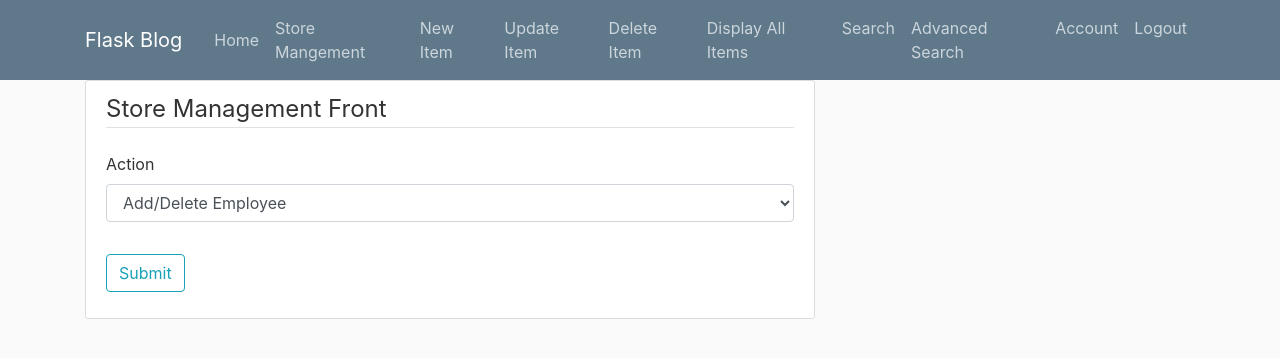
After one commit to bgmichael/CSC-455-Flask, a Flask app: page /storeManagementFront in a window 1280 px wide. The commit adds this page. Shown: the top 358 px of the page. Run offline with Flask 2, Linux system fonts and the light colour scheme; a user stored in the database is signed in; some libraries are stand-ins or nearby versions.

Commit message:
Transaction and Store management

```diff
--- a/flaskblog/forms.py
+++ b/flaskblog/forms.py
@@ -136,3 +136,9 @@ class SimulatedTransactionForm(FlaskForm):
 
 class HomeForm(FlaskForm):
     submit = SubmitField('Reset Database')
+
+class StoreManagementForm(FlaskForm):
+    options = [('Add/Delete Employee', 'Add/Delete Employee'),
+               ('Add/Delete Store', 'Add/Delete Store')]
+    SearchOption = SelectField('Action', choices=options)
+    submit = SubmitField('Submit')
--- a/flaskblog/gendata.py
+++ b/flaskblog/gendata.py
@@ -23,12 +23,12 @@ employeeData = [[123456,"Bob Dole","Manager",50000, '2019-06-11'], [123452,"Bets
                 [123446,"Penny Diaz","Cashier",15000, '2020-06-18'], [123440,"Susan Reynolds","Clerk",26000, '2016-05-28'],
                 [123441,"John Graham","Stocker",17000, '2020-01-17']]
 
-products = [[959742, 6.00, "Turkey Jerky Teriyaki", 1],
-            [50255224003, 3.50, "Ritter Sport Dark Chocolate", 1],
-            [80432106419, 20.00, "Single Pot Still Irish Whiskey", 1],
-            [859612001024, 9.99, "21st Amendment Hell or High Watermelon Wheat Beer", 1],
-            [805002000375, 4.00, "Dusk Deodorant", 1],
-            [321134771643, 3.00, "Blue Mint Antiseptic Mouth Rinse", 1]]
+products = [[959742, 6.00, "Turkey Jerky", 1],
+            [50255224003, 3.50, "Dark Chocolate", 1],
+            [80432106419, 20.00, "Irish Whiskey", 1],
+            [859612001024, 9.99, "Wheat Beer", 1],
+            [805002000375, 4.00, "Deodorant", 1],
+            [321134771643, 3.00, "Mouth Rinse", 1]]
 
 productInformationAndRelationship = [[1, "November 2022", 4.00, 959742],
                                      [2, "January 2021", 3.00, 50255224003],
--- a/flaskblog/routes.py
+++ b/flaskblog/routes.py
@@ -4,7 +4,7 @@ from PIL import Image
 from flask import render_template, url_for, flash, redirect, request, abort
 from flaskblog import app, db, bcrypt
 from flaskblog.forms import RegistrationForm, LoginForm, UpdateAccountForm, PostForm, ItemForm, SearchForm, UpdateItem, \
-    DeleteItem, AdvancedSearchFrontForm, SearchMaxForm, SearchExpirationForm, DisplayItemsForm, SimulatedTransactionForm, HomeForm
+    DeleteItem, AdvancedSearchFrontForm, SearchMaxForm, SearchExpirationForm, DisplayItemsForm, SimulatedTransactionForm, HomeForm, StoreManagementForm
 from flaskblog.models import User, Employees, Product, Product_Information, Part_Of_Relationship
 from flask_login import login_user, current_user, logout_user, login_required
 from flaskblog.gendata import genData, instantiateItem, instantiateProductInfo, instantiateRelationship, resetDatabase,\
@@ -302,6 +302,23 @@ def search():
                            form=form, legend='New Post', outputList=outputList, listLength=listLength)
 
 
+
+@app.route("/storeManagementFront", methods=['GET', 'POST'])
+@login_required
+def storeManagementFront():
+    form = StoreManagementForm()
+    searchOption = form.SearchOption.data
+    if form.validate_on_submit():
+        if searchOption == 'Add/Delete Employee':
+            return redirect(url_for('employeeManagement', title='Add/Delete Employee', form=form, legend='Add/Delete Employee'))
+        elif searchOption == 'Add/Delete Store':
+            return redirect(
+                url_for('storeManagement', title='Add/Delete Store', form=form, legend='Add/Delete Store'))
+
+    return render_template('StoreManagementFront.html', title='Store Management Front',
+                           form=form, legend='Store Management Front')
+
+
 @app.route("/advancedSearchFront", methods=['GET', 'POST'])
 @login_required
 def advancedSearchFront():
@@ -458,13 +475,34 @@ def advancedSearchExpiration():
 def advancedSearchTransaction():
     form = SimulatedTransactionForm()
     resultsList = []
+    transactionListProduct = []
+    priceList = []
     listLength = len(resultsList)
+    itemCount = len(transactionListProduct)
+    transactionCost = 0
+
     if form.validate_on_submit():
         transactionInput = form.transaction.data
-        print(transactionInput)
+        transactionListString = transactionInput.split(", ")
+
+        print(transactionListString)
+        for item in transactionListString:
+            productName = db.session.query(Product).filter\
+                (Product.product_name == item).all()
+            transactionListProduct.append(productName)
+            print(transactionListProduct)
+        for product in transactionListProduct:
+            itemPrice = product[0].price
+            priceList.append(itemPrice)
+            print(priceList)
+        transactionCost = sum(priceList)
+        transactionCost = round(transactionCost, 2)
+        itemCount = len(transactionListProduct)
+
 
     return render_template('AdvancedSearchTransaction.html', title='Simulated Transaction',
-                           form=form, legend='Simulated Transaction', resultsList=resultsList, listLength=listLength)
+                           form=form, legend='Simulated Transaction', transactionListProduct=transactionListProduct,
+                           itemCount=itemCount, transactionCost=transactionCost)
 
 
 @app.route("/post/<int:post_id>")
--- /dev/null
+++ b/flaskblog/templates/StoreManagementFront.html
@@ -0,0 +1,18 @@
+{% extends "layout.html" %}
+{% block content %}
+<div class="content-section">
+    <form method="POST" action="">
+        {{ form.hidden_tag() }}
+        <fieldset class="form-group">
+            <legend class="border-bottom mb-4">{{ legend }}</legend>
+            <div class="form-group">
+                {{ form.SearchOption.label(class_="form-control-label") }}
+                {{ form.SearchOption(class="form-control form-control") }}
+            </div>
+        </fieldset>
+        <div class="form-group">
+            {{ form.submit(class="btn btn-outline-info") }}
+        </div>
+    </form>
+</div>
+{% endblock content %}
--- a/flaskblog/templates/layout.html
+++ b/flaskblog/templates/layout.html
@@ -27,11 +27,11 @@
           <div class="collapse navbar-collapse" id="navbarToggle">
             <div class="navbar-nav mr-auto">
               <a class="nav-item nav-link" href="{{ url_for('home') }}">Home</a>
-              <a class="nav-item nav-link" href="{{ url_for('about') }}">About</a>
             </div>
             <!-- Navbar Right Side -->
             <div class="navbar-nav">
               {% if current_user.is_authenticated %}
+                <a class="nav-item nav-link" href="{{ url_for('storeManagementFront') }}">Store Mangement</a>
                 <a class="nav-item nav-link" href="{{ url_for('add_item') }}">New Item</a>
                 <a class="nav-item nav-link" href="{{ url_for('updateItem') }}">Update Item</a>
                 <a class="nav-item nav-link" href="{{ url_for('deleteItem') }}">Delete Item</a>
```
Also changed, not shown: flaskblog/templates/AdvancedSearchTransaction.html (+21 -3 lines), flaskblog/site.db.
